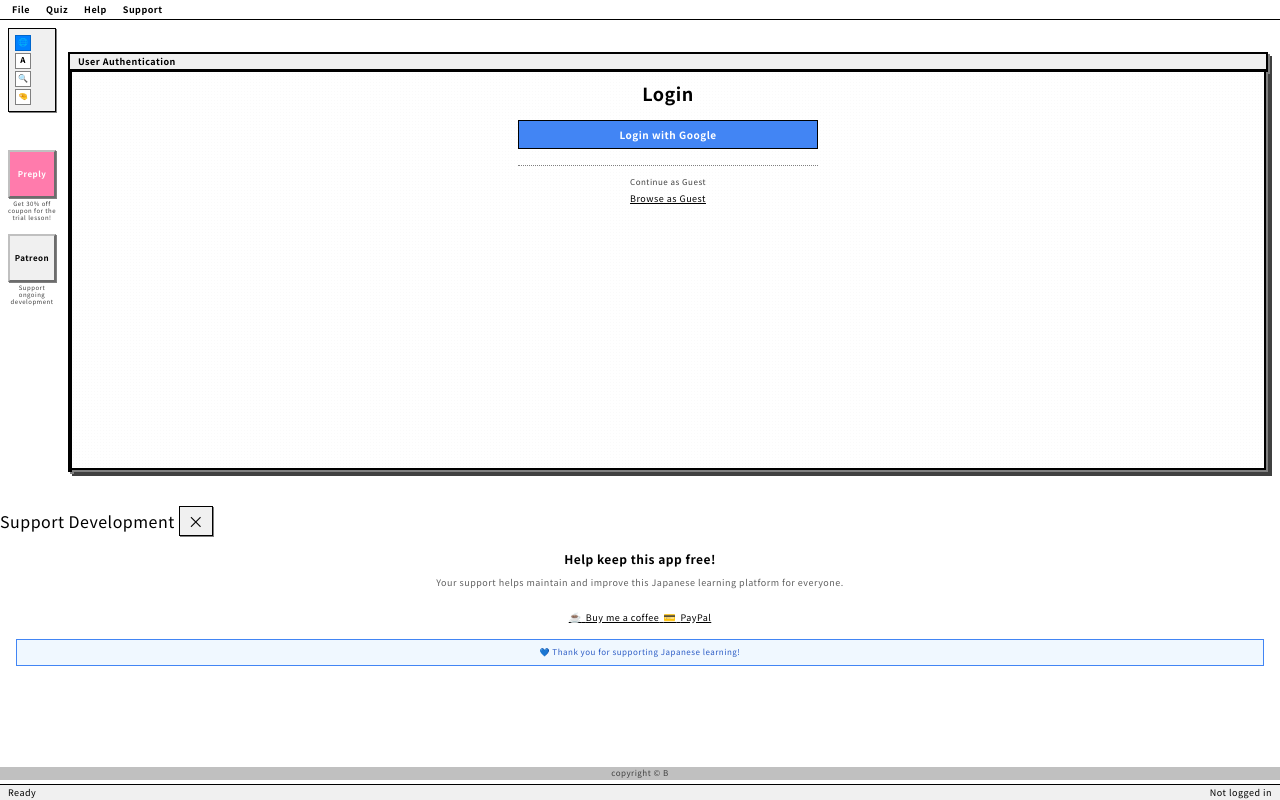
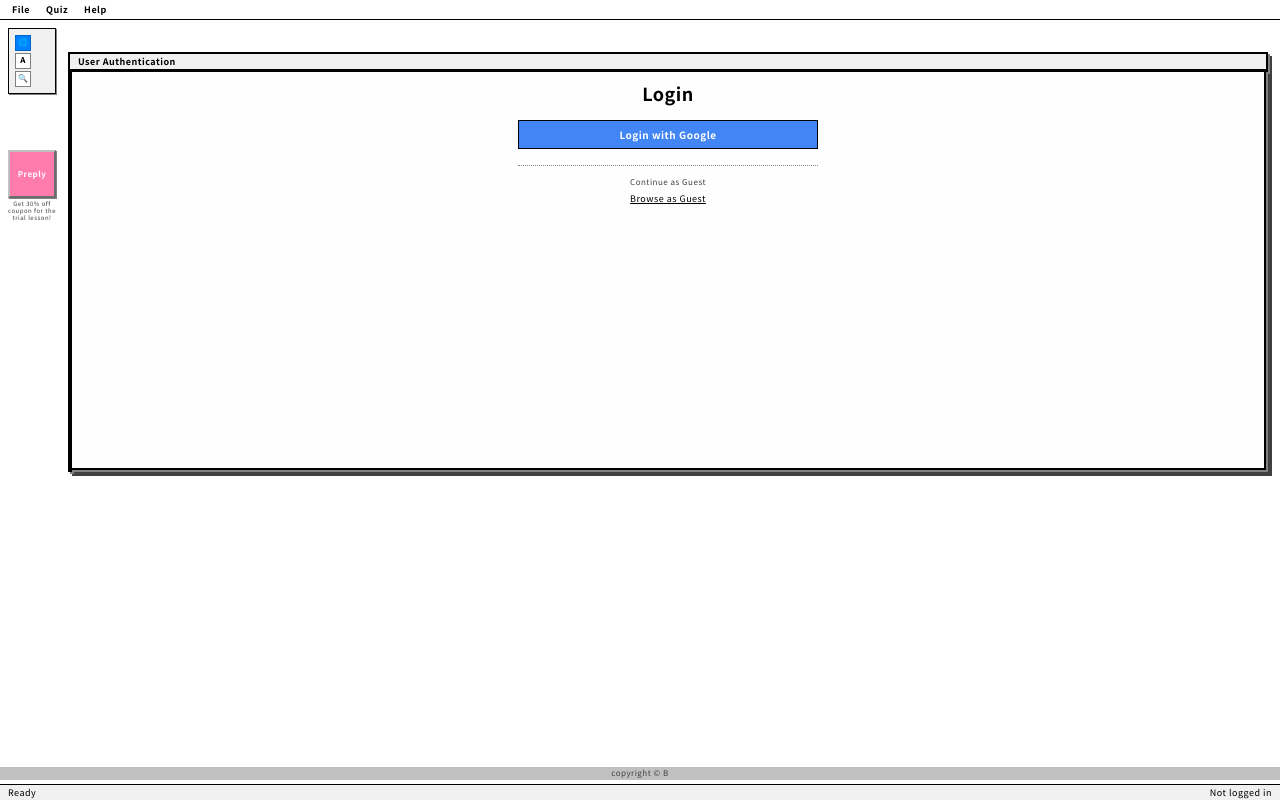
Before and after one commit to juuwaah/practice_japanese_b, a Flask app: page /login in a window 1280 px wide. Run offline with Flask 3, Linux system fonts and the light colour scheme; parts of the project's set-up code (start-up, migrations or seed data) failed here and were passed over; some web fonts are replaced.

Commit message:
Update N-back test link and remove support development sections
- Updated N-back test link in About page from old Render URL to new Railway URL
- Removed all 'Support development' sections from base.html and about.html
- Updated 'Thank you for supporting Japanese learning\!' to 'Thank you for supporting the app\!' in all languages
- Cleaned up related JavaScript code for donation modals and tools

🤖 Generated with [Claude Code](https://claude.ai/code)

Co-Authored-By: Claude <noreply@anthropic.com>

```diff
--- a/templates/base.html
+++ b/templates/base.html
@@ -214,7 +214,6 @@
     <div class="mobile-menu-btn" id="mobile-file-menu">File</div>
     <div class="mobile-menu-btn" id="mobile-quiz-menu">Quiz</div>
     <div class="mobile-menu-btn" id="mobile-help-menu">Help</div>
-    <div class="mobile-menu-btn" id="mobile-support-menu">Support</div>
   </div>
 
   <!-- Mobile container wrapper -->
@@ -263,13 +262,6 @@
       </div>
     </div>
 
-    <div class="menu-dropdown">
-      <span class="menu-item">{{ _('support_menu') }}</span>
-      <div class="menu-content">
-        <a href="https://www.patreon.com/japanesewithb" target="_blank">{{ _('patreon_support') }}</a>
-        <a href="{{ url_for('donation') }}">{{ _('donation_page') }}</a>
-      </div>
-    </div>
 
   </div>
 
@@ -282,7 +274,6 @@
     <div class="tool-icon" id="feedback-tool" title="{{ _('feedback_tool') }}">✋</div>
     {% endif %}
     <div class="tool-icon" id="sitemap-tool" title="{{ _('sitemap_tool') }}">🔍</div>
-    <div class="tool-icon" id="donation-tool" title="{{ _('donation_support') }}">🤏</div>
   </div>
 
   <!-- External Links Section Below Tool Palette -->
@@ -295,13 +286,6 @@
       <div class="btn-description">Get 30% off coupon for the trial lesson!</div>
     </div>
 
-    <!-- Patreon Button -->
-    <div class="external-link-container">
-      <a href="https://www.patreon.com/japanesewithb" target="_blank" class="external-link-btn patreon-btn">
-        <div class="btn-text">Patreon</div>
-      </a>
-      <div class="btn-description">Support ongoing development</div>
-    </div>
   </div>
 
     </div> <!-- Close left-sidebar -->
@@ -360,12 +344,8 @@
     {% endif %}
     <!-- Sitemap Tool -->
     <div class="mobile-tool-btn" id="mobile-sitemap-tool" title="{{ _('sitemap_tool') }}">🔍</div>
-    <!-- Donation Tool -->
-    <div class="mobile-tool-btn" id="mobile-donation-tool" title="{{ _('donation_support') }}">🤏</div>
     <!-- Preply Button -->
     <a href="https://preply.com/en/?pref=MTM4ODQxODM=&id=1754630335.010799&ep=w1" target="_blank" class="mobile-tool-btn mobile-text-btn" title="Preply">Preply</a>
-    <!-- Patreon Button -->
-    <a href="https://www.patreon.com/japanesewithb" target="_blank" class="mobile-tool-btn mobile-text-btn" title="Patreon">Patreon</a>
   </div>
 
   <!-- Global Popup Modals (Outside all containers for proper z-index) -->
@@ -445,41 +425,6 @@
     </div>
   </div>
 
-  <!-- Donation Popup Modal -->
-  <div id="donation-modal" class="donation-modal">
-    <div class="donation-window">
-      <div class="donation-title-bar">
-        <span>{{ _('support_development') }}</span>
-        <button id="donation-close" class="donation-close-btn">×</button>
-      </div>
-      <div class="donation-content">
-        <div style="padding: 16px; text-align: center;">
-          <h3 style="font-size: 12px; margin: 0 0 12px 0; font-weight: bold;">{{ _('support_message') }}</h3>
-          <p style="font-size: 9px; margin: 0 0 16px 0; color: #606060; line-height: 1.4;">
-            {{ _('support_description') }}
-          </p>
-
-          <!-- Donation Buttons -->
-          <div class="donation-buttons">
-            <a href="https://buymeacoffee.com/japanesewithb" target="_blank" class="donation-btn bmc-btn">
-              <span style="font-size: 10px;">☕</span>
-              <span style="font-size: 9px;">Buy me a coffee</span>
-            </a>
-
-            <a href="https://www.paypal.com/ncp/payment/PCB595CBVLF7J" target="_blank" class="donation-btn paypal-btn">
-              <span style="font-size: 10px;">💳</span>
-              <span style="font-size: 9px;">PayPal</span>
-            </a>
-          </div>
-
-          <!-- Thank you note -->
-          <div style="margin-top: 16px; padding: 8px; background: #F0F8FF; border: 1px solid #4285F4; font-size: 8px; color: #2C5CC5;">
-            💙 {{ _('thank_you_message') }}
-          </div>
-        </div>
-      </div>
-    </div>
-  </div>
 
   {% block scripts %}{% endblock %}
 
@@ -522,11 +467,6 @@
           return;
         }
 
-        // Special handling for donation tool
-        if (this.id === 'donation-tool') {
-          window.location.href = '/donation';
-          return;
-        }
 
         document.querySelectorAll('.tool-icon').forEach(t => t.classList.remove('active'));
         this.classList.add('active');
@@ -599,12 +539,6 @@
           return;
         }
 
-        // Special handling for mobile donation tool
-        if (this.id === 'mobile-donation-tool') {
-          e.stopPropagation();
-          window.location.href = '/donation';
-          return;
-        }
 
         // For link buttons (Preply, Patreon), don't prevent default to allow navigation
       });
@@ -618,7 +552,6 @@
           'mobile-file-menu': '.menu-dropdown:nth-child(1) .menu-content',
           'mobile-quiz-menu': '.menu-dropdown:nth-child(2) .menu-content',
           'mobile-help-menu': '.menu-dropdown:nth-child(3) .menu-content',
-          'mobile-support-menu': '.menu-dropdown:nth-child(4) .menu-content'
         };
 
         const targetSelector = menuMap[this.id];
@@ -923,23 +856,6 @@
         }
       });
 
-      // Donation modal functionality
-      const donationModal = document.getElementById('donation-modal');
-      const donationCloseBtn = document.getElementById('donation-close');
-
-      // Close donation modal function
-      function closeDonationModal() {
-        donationModal.classList.remove('modal-show');
-      }
-
-      donationCloseBtn.addEventListener('click', closeDonationModal);
-
-      // Close when clicking outside the window
-      donationModal.addEventListener('click', function(e) {
-        if (e.target === donationModal) {
-          closeDonationModal();
-        }
-      });
 
       // PayPal button is now functional - no placeholder needed
     });
--- a/translations.py
+++ b/translations.py
@@ -156,7 +156,7 @@ TRANSLATIONS = {
         'support_development': 'Support Development',
         'support_message': 'Help keep this app free!',
         'support_description': 'Your support helps maintain and improve this Japanese learning platform for everyone.',
-        'thank_you_message': 'Thank you for supporting Japanese learning!',
+        'thank_you_message': 'Thank you for supporting the app!',
         'buy_me_coffee': 'Buy Me a Coffee',
         'buy_me_coffee_desc': 'Support development with a one-time donation through Buy Me a Coffee.',
         'visit_buy_me_coffee': '☕ Visit Buy Me a Coffee',
@@ -435,7 +435,7 @@ TRANSLATIONS = {
         'support_development': '開発をサポート',
         'support_message': 'このアプリを無料で維持するためにご支援ください！',
         'support_description': 'あなたのサポートは、この日本語学習プラットフォームの維持・改善に役立ちます。',
-        'thank_you_message': '日本語学習をサポートしていただきありがとうございます！',
+        'thank_you_message': 'アプリをサポートしていただきありがとうございます！',
         'buy_me_coffee': 'Buy Me a Coffee',
         'buy_me_coffee_desc': 'Buy Me a Coffeeで一回限りのサポートをお願いします。',
         'visit_buy_me_coffee': '☕ Buy Me a Coffeeを見る',
@@ -713,7 +713,7 @@ TRANSLATIONS = {
         'support_development': 'Apoyar desarrollo',
         'support_message': '¡Ayuda a mantener esta app gratis!',
         'support_description': 'Tu apoyo ayuda a mantener y mejorar esta plataforma de aprendizaje de japonés para todos.',
-        'thank_you_message': '¡Gracias por apoyar el aprendizaje de japonés!',
+        'thank_you_message': '¡Gracias por apoyar la app!',
         'buy_me_coffee': 'Buy Me a Coffee',
         'buy_me_coffee_desc': 'Apoya el desarrollo con una donación única a través de Buy Me a Coffee.',
         'visit_buy_me_coffee': '☕ Visitar Buy Me a Coffee',
```
Also changed, not shown: templates/about.html (+1 -14 lines).
